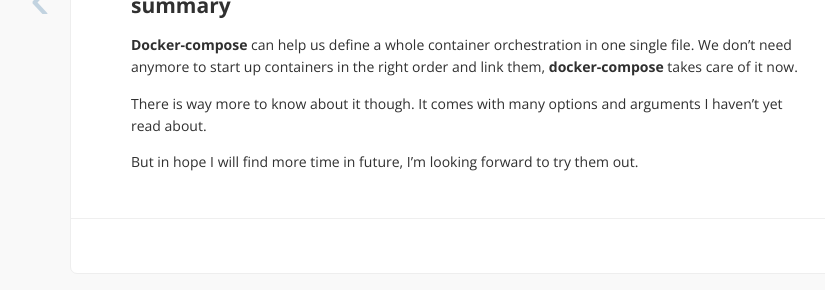
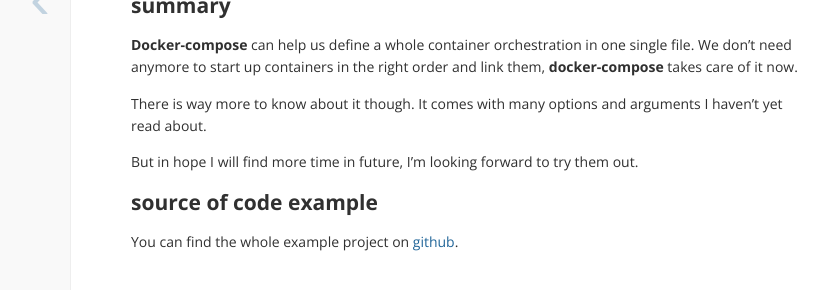
Before and after one commit to eyenx/blog, a Jekyll site: the page built from _posts/2015-04-18-loadbalancing-containers-with-docker-compose.md, in a window 1280 px wide and 900 px high, scrolled down 10496 px, cut to the strip 497-787 px from the top of the window. Shown: the whole strip, without its empty margins (170-995 px from the left). Built offline with Jekyll 4.4.1, drawn with Linux system fonts in a browser that asks for light colours; comment, search, counter and statistics services are not loaded.

Commit message:
added github link

```diff
--- a/_posts/2015-04-18-loadbalancing-containers-with-docker-compose.md
+++ b/_posts/2015-04-18-loadbalancing-containers-with-docker-compose.md
@@ -518,6 +518,10 @@ There is way more to know about it though. It comes with many options and argume
 
 But in hope I will find more time in future, I'm looking forward to try them out.
 
+## source of code example
+
+You can find the whole example project on [github][11].
+
 [1]: http://docs.docker.com/compose/
 [2]: http://fig.sh
 [3]: https://registry.hub.docker.com/u/tutum/haproxy/
```
Also changed, not shown: other parts of _posts/2015-04-18-loadbalancing-containers-with-docker-compose.md (+1 -0 lines).
